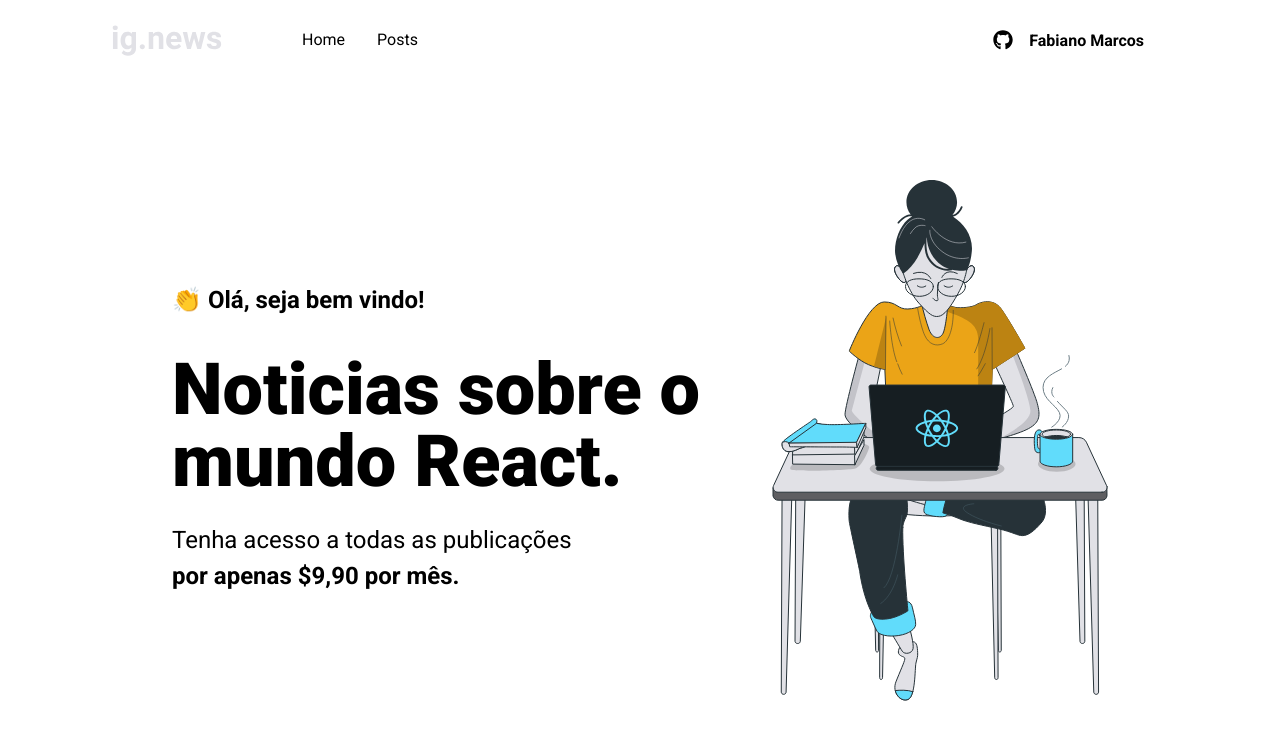
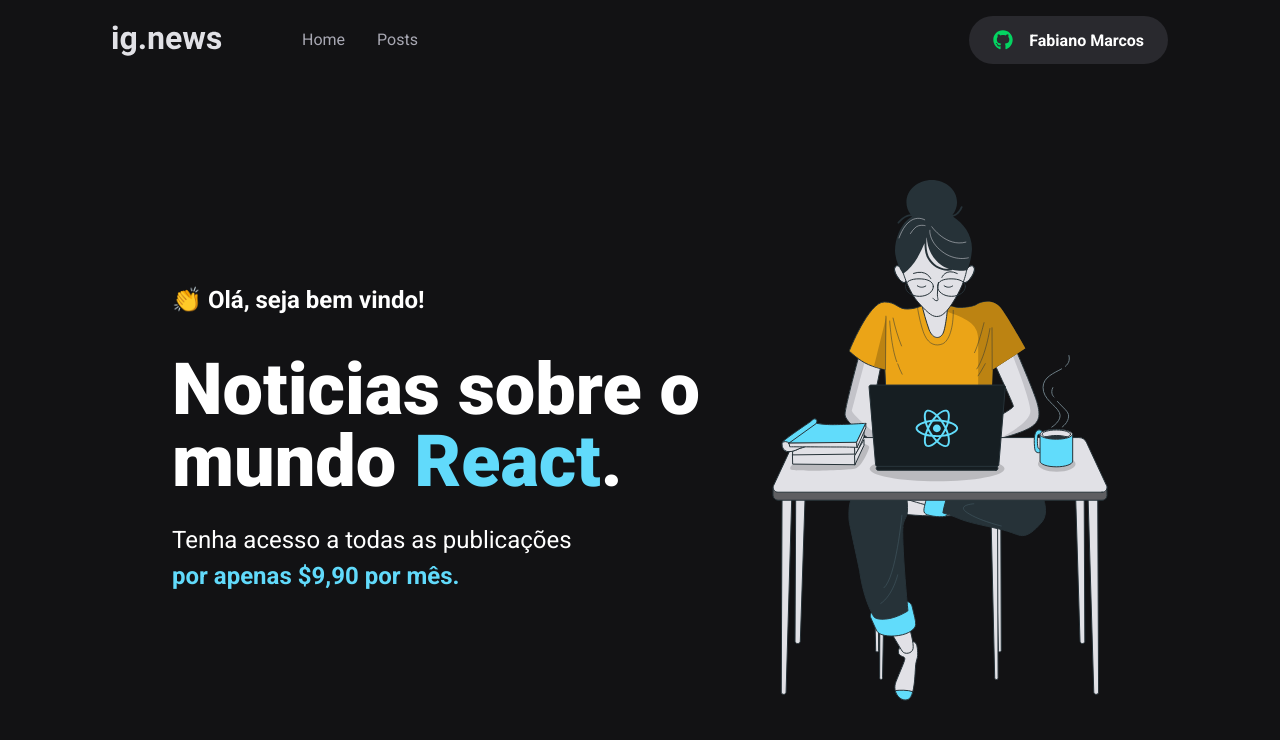
Before and after one commit to fabianomarcos/ignite, a Next.js app in the folder ignews/: page / in a window 1280 px wide. Shown: the top 740 px of the page. Built offline with nearby package versions, Linux system fonts and the light colour scheme.

Commit message:
styles: fix root styles

```diff
--- a/ignews/src/styles/global.scss
+++ b/ignews/src/styles/global.scss
@@ -1,4 +1,4 @@
-::root {
+:root {
 	--white: #ffffff;
 
 	--gray-100: #e1e1e6;
```
